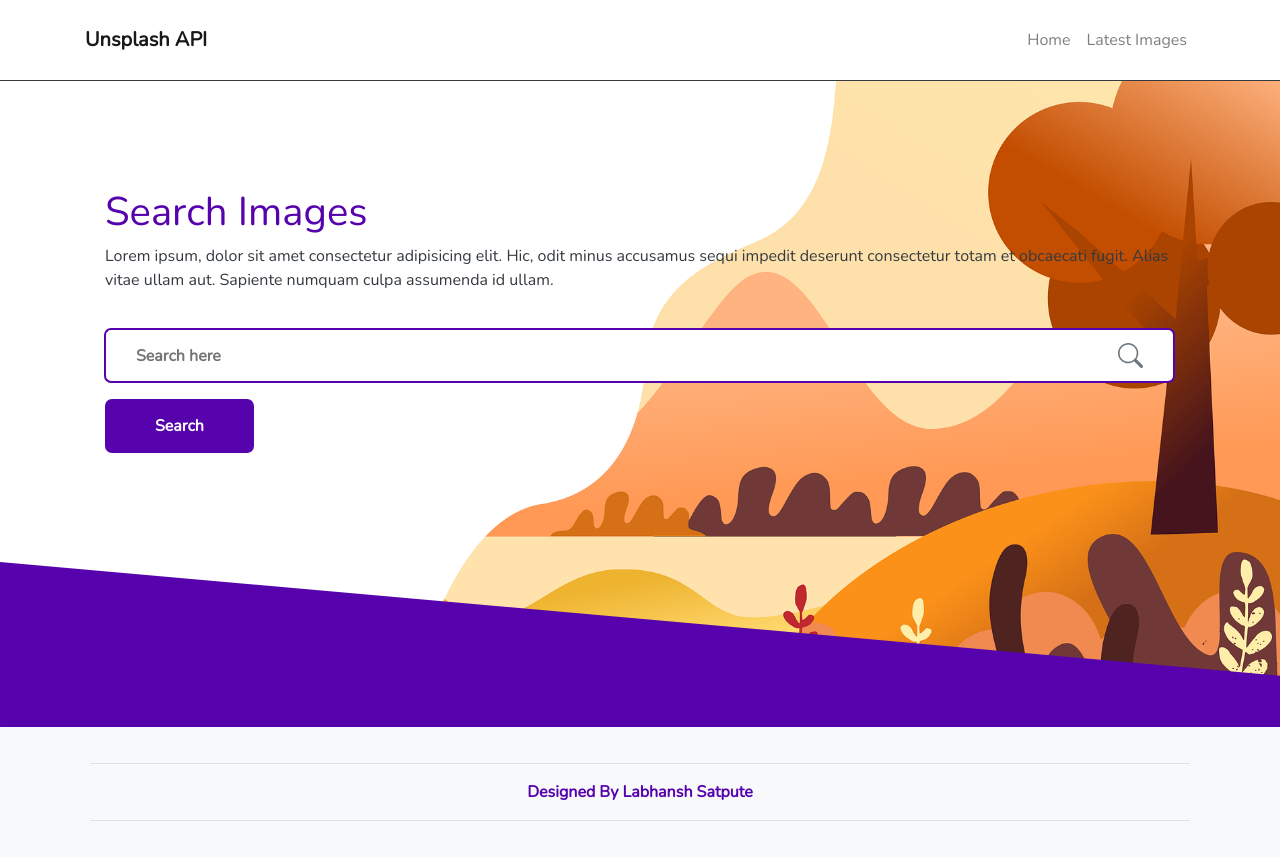
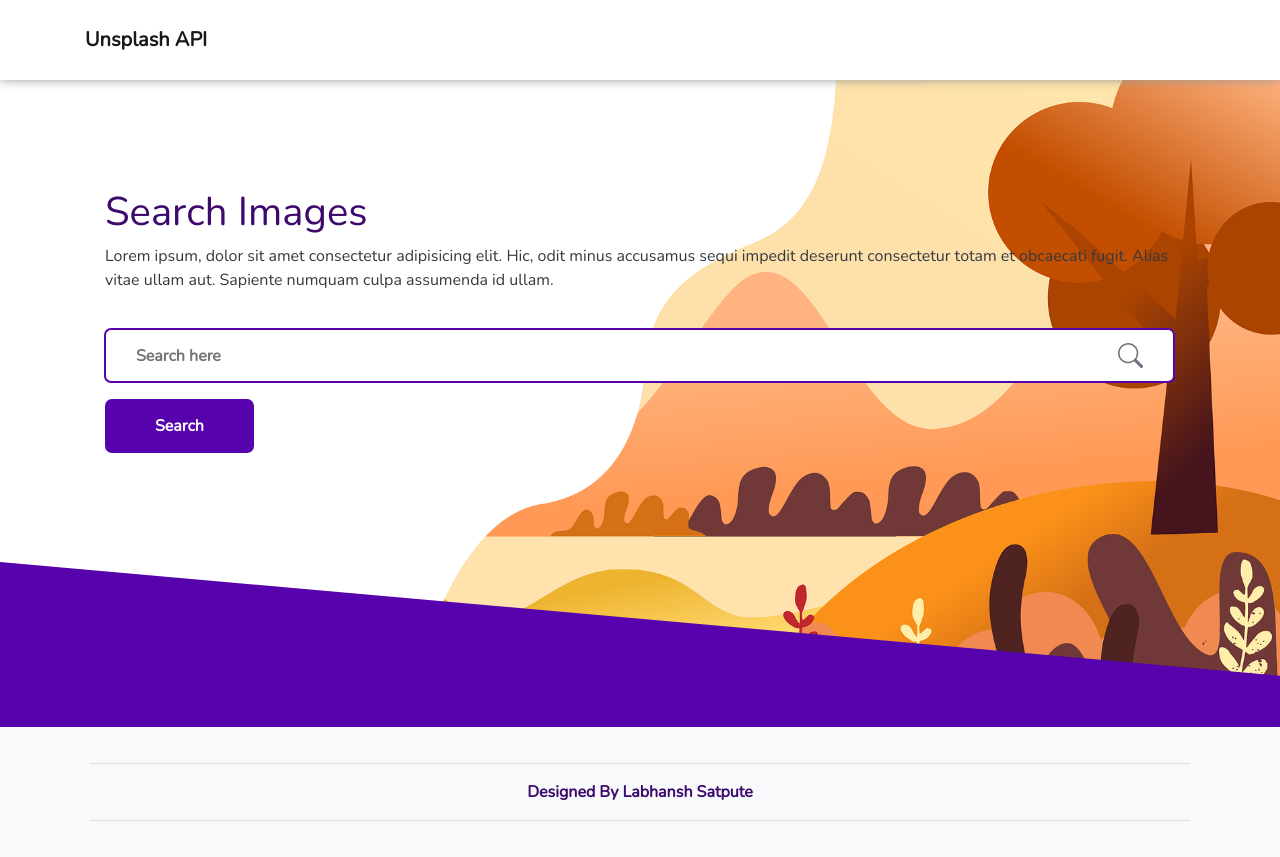
Before and after one commit to labhanshsatpute/unsplash-reactjs-04, a React (Create React App) app: page / in a window 1280 px wide. Built offline with nearby package versions, Linux system fonts and the light colour scheme.

Commit message:
Ui Changes

```diff
--- a/src/HomeSection.jsx
+++ b/src/HomeSection.jsx
@@ -13,7 +13,7 @@ class HomeSection extends React.Component {
             SearchDataStyle: 'none',
             SearchImageStyle: 'none',
             SearchTitle: '',
-            ResultStatusImg: 'images/showing-result.png'
+            ResultStatusImg: ''
         }
     }
 
--- a/src/components/ImageCard.jsx
+++ b/src/components/ImageCard.jsx
@@ -17,7 +17,7 @@ const ImageCard =(props)=> {
             <div className="p-2" data-aos="fade-up">
                 <div className="card ImageCard" onMouseEnter={ShowCardBody} onMouseLeave={HideCardBody}>
                     <img src={props.ImageAddress} alt="Card-Image" className="img-fluid"/>
-                    <div className="card-body bg-transparent w-100" style={{display: hide}}>
+                    <div className="card-body card-body-2 bg-transparent w-100" style={{display: hide}}>
                         <a href={props.DownloadLocation} target="_blank" className="btn btn-outline-light border-0 ">Download<img src="icons/download.svg" alt="download" className="ml-1"/></a>
                     </div>
                 </div>
--- a/src/components/Navbar.jsx
+++ b/src/components/Navbar.jsx
@@ -39,8 +39,8 @@ function Navbar() {
 
                     <div className="navbar-collapse"  id="navbar-collapse">
                         <ul className="navbar-nav ml-auto">
-                            <li className="nav-item text-color-02 ml-auto"><Link to="/" style={{textDecoration: 'none'}}><a href="#" className="nav-link">Home</a></Link></li>
-                            <li className="nav-item text-color-02 ml-auto"><Link to="/images" style={{textDecoration: 'none'}}><a href="#" className="nav-link">Latest Images</a></Link></li>
+                            <li className="nav-item text-color-02 mx-auto"><Link to="/" style={{textDecoration: 'none'}}><a href="#" className="nav-link">Home</a></Link></li>
+                            <li className="nav-item text-color-02 mx-auto"><Link to="/images" style={{textDecoration: 'none'}}><a href="#" className="nav-link">Latest Images</a></Link></li>
                         </ul>
                     </div>
                 </div>
--- a/src/index.css
+++ b/src/index.css
@@ -10,7 +10,7 @@
   background-color: #d283ff;
 }
 *.bg-color-02 {
-  background-color: #5603ad;
+  background-color: #3c096c;
 }
 *.bg-color-03 {
   background-color: #e5e5e5;
@@ -19,7 +19,7 @@
   color: #d283ff;
 }
 *.text-color-02 {
-  color: #5603ad;
+  color: #3c096c;
 }
 *.text-color-03 {
   color: #e5e5e5;
@@ -54,25 +54,38 @@ div#loader {
 /* Navbar */
 nav {
   z-index: 10;
-  border-bottom: 1px solid #eee;
-  box-shadow: 0px 4px 8px 25% #000;
+  border: none;
+  box-shadow: 0px 0px 10px rgb(153, 153, 153);
 }
 button.navbar-toggler {
   outline: none;
   border: none;
 }
 div.toggler-icon-line {
-  border-radius: 3px;
+  border-radius: 1.5px;
   transition: 0.3s ease;
   margin: 7px 0px;
   width: 30px;
-  height: 2px;
+  height: 3px;
   background-color: #000;
   content: inherit;
 }
 div#navbar-collapse {
   display: block;
-  transition: 0.5s ease;
+  animation: slide 0.3s linear;
+}
+@keyframes slide {
+  0% {
+    opacity: 0;
+    margin-top: -100px;
+  }
+  99% {
+    opacity: 0;
+  }
+  100% {
+    opacity: 1;
+    margin-top: 0px;
+  }
 }
 
 /* Home Section */
@@ -119,13 +132,13 @@ img#status-img {
 }
 
 /* Image Card */
-div.ImageCard div.card-body {
+div.ImageCard div.card-body-2 {
   background-image: linear-gradient(rgba(0,0,0,0),rgba(255,255,255,0.5));
   transition: 0.3s ease;
   position: absolute;
   width: 100%;
-  transition: 1s ease;
   bottom: 0px;
+  animation: slide 0.5s linear;
 }
 
 /* Footer */
```
Also changed, not shown: 1 other file (tests, documents, lock files or other folders).
